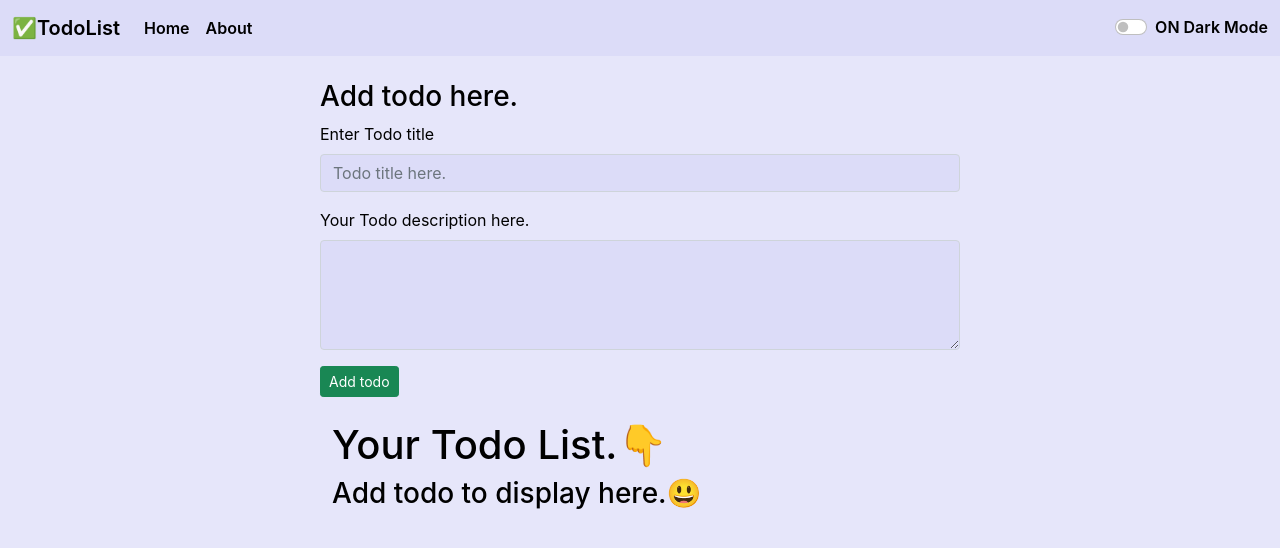
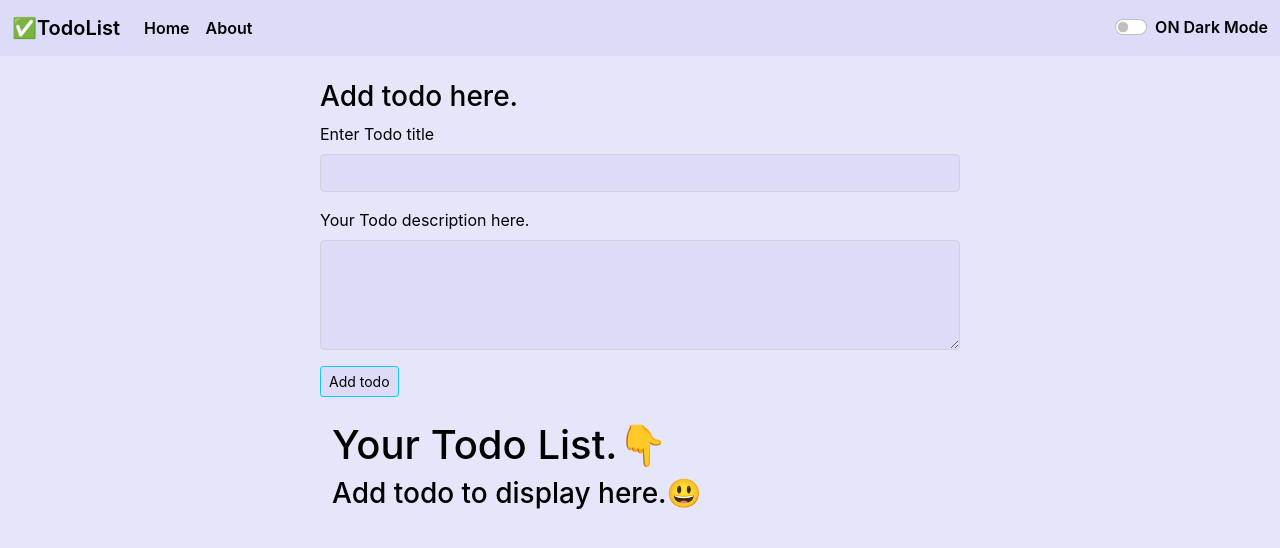
Before and after one commit to P5702n/todoList-react, a React (Create React App) app: page / in a window 1280 px wide. Shown: the top 548 px of the page. Built offline with nearby package versions, Linux system fonts and the light colour scheme.

Commit message:
modified:   src/App.js 	modified:   src/components/AddTodo.js

```diff
--- a/src/App.js
+++ b/src/App.js
@@ -26,7 +26,9 @@ function App() {
   }
   const handleDelTodo = (todo) => {
     setTodos(todos.filter((e) => {
-      localStorage.removeItem(e.title);
+      if (todo.title === e.title) {
+        localStorage.removeItem(e.title)
+      }
       return e !== todo;
     }
     ))
--- a/src/components/AddTodo.js
+++ b/src/components/AddTodo.js
@@ -28,7 +28,7 @@ const AddTodo = (props) => {
                     <label htmlFor="exampleFormControlInput1" style={{ color: props.modeStyle === "dark" ? "white" : "black" }} className="form-label">Enter Todo title</label>
                     <input type="text" className="form-control" style={{ color: props.modeStyle === "dark" ? "white" : "black", background: props.modeStyle === "dark" ? "teal" : "rgb(220, 220, 248)" }} id="exampleFormControlInput1" onChange={(e) => {
                         setTitle(e.target.value);
-                    }} value={title} key={props.todos.length + 1} placeholder="Todo title here." />
+                    }} value={title} key={props.todos.length + 1} />
                 </div>
                 <div className="mb-3">
                     <label htmlFor="exampleFormControlTextarea1" style={{ color: props.modeStyle === "dark" ? "white" : "black" }} className="form-label">Your Todo description here.</label>
@@ -36,7 +36,7 @@ const AddTodo = (props) => {
                         setDesc(e.target.value);
                     }} rows="4"></textarea>
                 </div>
-                <button className="btn btn-sm btn-success" onClick={submit}>Add todo</button>
+                <button className="btn btn-sm btn-info" style={{ backgroundColor: props.modeStyle === "light" ? "rgb(220, 220, 248)" : "#0f7e67", color: props.modeStyle === "light" ? "black" : "white" }} onClick={submit}>Add todo</button>
             </div>
         </>
     )
```
